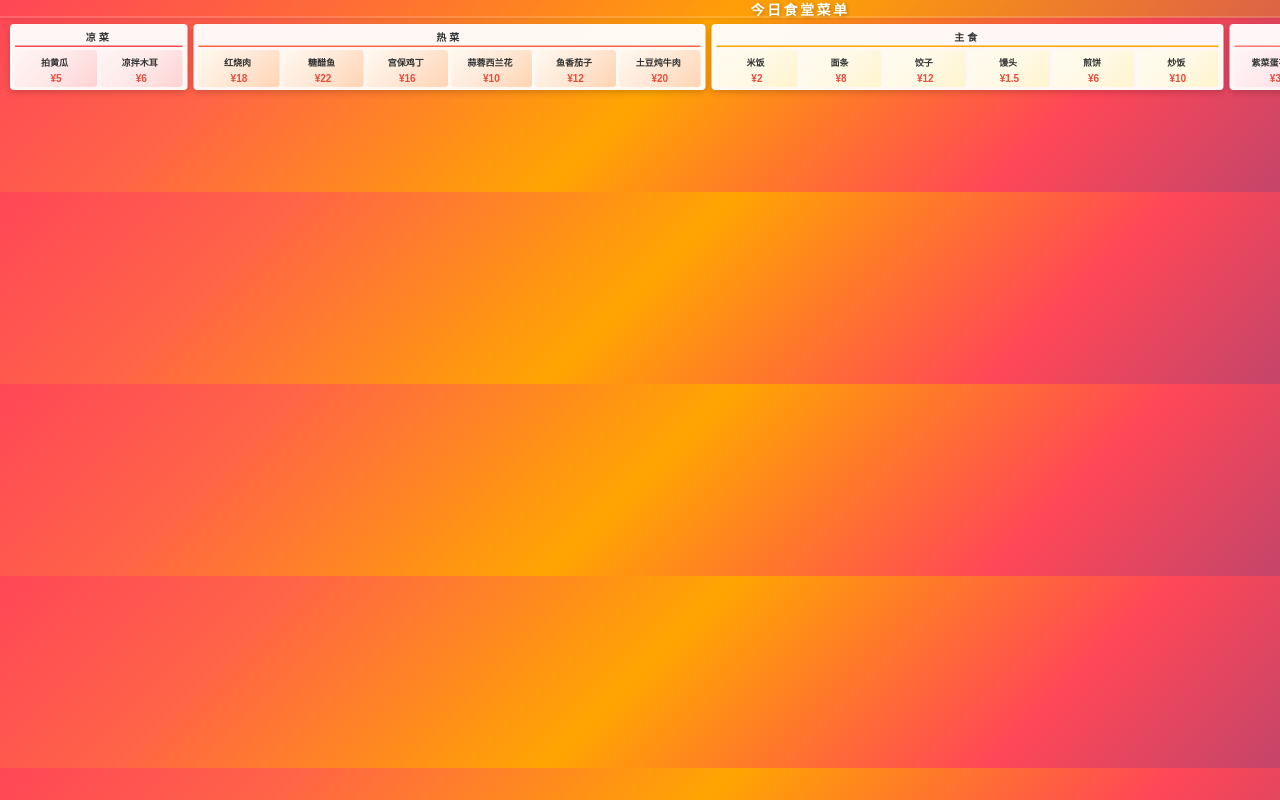
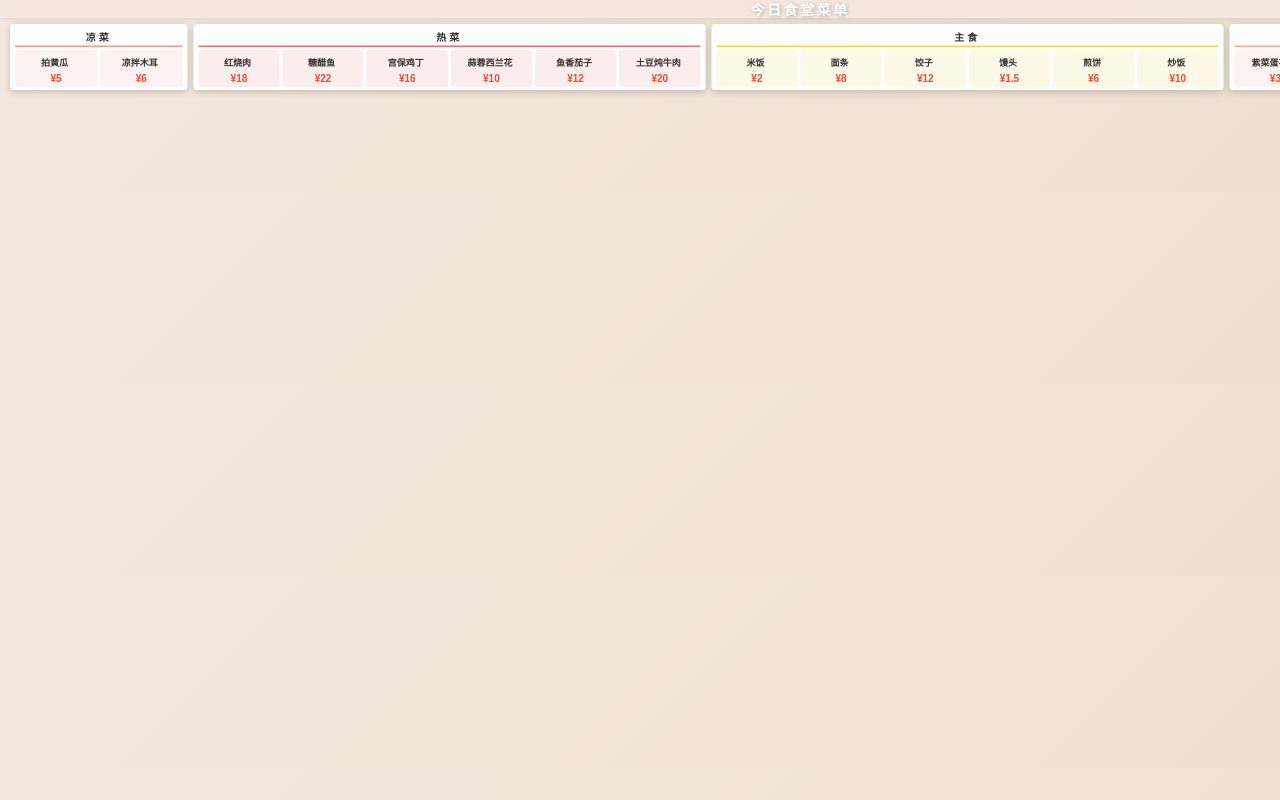
Before and after one commit to ymkfssy/canteen-menu-system, a website: page public/index.html in a window 1280 px wide. Shown: the top 800 px of the page. Drawn offline with Linux system fonts and the light colour scheme; no server answers.

Commit message:
修改CSS分支

```diff
--- a/public/js/display.js
+++ b/public/js/display.js
@@ -90,11 +90,11 @@ function applyTheme(themeName) {
         console.error('获取自定义分类失败:', error);
     }
     const colorPalette = [
-        { header: '#48dbfb', item: 'linear-gradient(135deg, #e0f7fa 0%, #b2ebf2 100%)' },
-        { header: '#f093fb', item: 'linear-gradient(135deg, #ffe0ec 0%, #ffc2d4 100%)' },
-        { header: '#a8e063', item: 'linear-gradient(135deg, #f0f9e8 0%, #d4edbd 100%)' },
-        { header: '#7ee8fa', item: 'linear-gradient(135deg, #e8f8f5 0%, #d0ece7 100%)' },
-        { header: '#ff9a9e', item: 'linear-gradient(135deg, #ffe8ea 0%, #ffd4d7 100%)' }
+        { header: '#A5D6A7', item: 'rgba(165, 214, 167, 0.12)' },
+        { header: '#EF9A9A', item: 'rgba(239, 154, 154, 0.12)' },
+        { header: '#FFF59D', item: 'rgba(255, 245, 157, 0.12)' },
+        { header: '#80CBC4', item: 'rgba(128, 203, 196, 0.12)' },
+        { header: '#F48FB1', item: 'rgba(244, 143, 177, 0.12)' }
     ];
 
     customCategories.forEach((cat, index) => {
--- a/public/js/themes.js
+++ b/public/js/themes.js
@@ -1,147 +1,147 @@
-// 四季主题配置
+// 四季主题配置 - Nature-Inspired Harmony (自然和谐)
 const THEMES = {
   spring: {
     name: '春季',
     colors: {
-      primary: 'linear-gradient(135deg, #a8edea 0%, #fed6e3 100%)',
-      header: 'linear-gradient(135deg, rgba(168, 237, 234, 0.3) 0%, rgba(254, 214, 227, 0.3) 100%)',
-      titleGradient: 'linear-gradient(to right, #ff9a9e, #fecfef, #ff9a9e)',
-      titleShadow: 'rgba(255, 154, 158, 0.8)',
+      primary: 'linear-gradient(135deg, #F5F0E8 0%, #E8E0D0 100%)',
+      header: 'rgba(245, 240, 232, 0.85)',
+      titleGradient: 'linear-gradient(to right, #A5D6A7, #F48FB1, #A5D6A7)',
+      titleShadow: 'rgba(0, 0, 0, 0.25)',
       coldDishes: {
-        header: '#48dbfb',
-        item: 'linear-gradient(135deg, #e0f7fa 0%, #b2ebf2 100%)'
+        header: '#A5D6A7',
+        item: 'rgba(165, 214, 167, 0.12)'
       },
       hotDishes: {
-        header: '#f093fb',
-        item: 'linear-gradient(135deg, #ffe0ec 0%, #ffc2d4 100%)'
+        header: '#EF9A9A',
+        item: 'rgba(239, 154, 154, 0.12)'
       },
       stapleFood: {
-        header: '#a8e063',
-        item: 'linear-gradient(135deg, #f0f9e8 0%, #d4edbd 100%)'
+        header: '#FFF59D',
+        item: 'rgba(255, 245, 157, 0.12)'
       },
       soup: {
-        header: '#7ee8fa',
-        item: 'linear-gradient(135deg, #e8f8f5 0%, #d0ece7 100%)'
+        header: '#80CBC4',
+        item: 'rgba(128, 203, 196, 0.12)'
       },
       fruit: {
-        header: '#ff9a9e',
-        item: 'linear-gradient(135deg, #ffe8ea 0%, #ffd4d7 100%)'
+        header: '#F48FB1',
+        item: 'rgba(244, 143, 177, 0.12)'
       }
     }
   },
   summer: {
     name: '夏季',
     colors: {
-      primary: 'linear-gradient(135deg, #4facfe 0%, #00f2fe 100%)',
-      header: 'linear-gradient(135deg, rgba(79, 172, 254, 0.3) 0%, rgba(0, 242, 254, 0.3) 100%)',
-      titleGradient: 'linear-gradient(to right, #00f2fe, #4facfe, #00f2fe)',
-      titleShadow: 'rgba(0, 242, 254, 0.8)',
+      primary: 'linear-gradient(135deg, #E8EDF2 0%, #F0E8D8 100%)',
+      header: 'rgba(232, 237, 242, 0.85)',
+      titleGradient: 'linear-gradient(to right, #90CAF9, #FFAB91, #90CAF9)',
+      titleShadow: 'rgba(0, 0, 0, 0.25)',
       coldDishes: {
-        header: '#00d2ff',
-        item: 'linear-gradient(135deg, #dff6ff 0%, #b3e5fc 100%)'
+        header: '#90CAF9',
+        item: 'rgba(144, 202, 249, 0.12)'
       },
       hotDishes: {
-        header: '#ff6b6b',
-        item: 'linear-gradient(135deg, #ffe5e5 0%, #ffcccc 100%)'
+        header: '#FFAB91',
+        item: 'rgba(255, 171, 145, 0.12)'
       },
       stapleFood: {
-        header: '#feca57',
-        item: 'linear-gradient(135deg, #fff4d9 0%, #ffe4a3 100%)'
+        header: '#FFE082',
+        item: 'rgba(255, 224, 130, 0.12)'
       },
       soup: {
-        header: '#48dbfb',
-        item: 'linear-gradient(135deg, #e1f5fe 0%, #b3e0f2 100%)'
+        header: '#80DEEA',
+        item: 'rgba(128, 222, 234, 0.12)'
       },
       fruit: {
-        header: '#ff9ff3',
-        item: 'linear-gradient(135deg, #ffe9fc 0%, #ffd4f7 100%)'
+        header: '#CE93D8',
+        item: 'rgba(206, 147, 216, 0.12)'
       }
     }
   },
   autumn: {
     name: '秋季',
     colors: {
-      primary: 'linear-gradient(135deg, #fa8c16 0%, #faad14 100%)',
-      header: 'linear-gradient(135deg, rgba(250, 140, 22, 0.3) 0%, rgba(250, 173, 20, 0.3) 100%)',
-      titleGradient: 'linear-gradient(to right, #ffd89b, #ff9a56, #ffd89b)',
-      titleShadow: 'rgba(255, 154, 86, 0.8)',
+      primary: 'linear-gradient(135deg, #F5EDE0 0%, #F0E0D0 100%)',
+      header: 'rgba(245, 237, 224, 0.85)',
+      titleGradient: 'linear-gradient(to right, #FFCC80, #BCAAA4, #FFCC80)',
+      titleShadow: 'rgba(0, 0, 0, 0.25)',
       coldDishes: {
-        header: '#ff9f43',
-        item: 'linear-gradient(135deg, #fff3e0 0%, #ffe0b2 100%)'
+        header: '#FFCC80',
+        item: 'rgba(255, 204, 128, 0.12)'
       },
       hotDishes: {
-        header: '#ee5a24',
-        item: 'linear-gradient(135deg, #ffe6db 0%, #ffcab8 100%)'
+        header: '#BCAAA4',
+        item: 'rgba(188, 170, 164, 0.12)'
       },
       stapleFood: {
-        header: '#f39c12',
-        item: 'linear-gradient(135deg, #fff8e1 0%, #ffecb3 100%)'
+        header: '#E6C280',
+        item: 'rgba(230, 194, 128, 0.12)'
       },
       soup: {
-        header: '#d35400',
-        item: 'linear-gradient(135deg, #ffeee6 0%, #ffd9c7 100%)'
+        header: '#A1887F',
+        item: 'rgba(161, 136, 127, 0.12)'
       },
       fruit: {
-        header: '#e67e22',
-        item: 'linear-gradient(135deg, #ffe9db 0%, #ffd4b8 100%)'
+        header: '#B39DDB',
+        item: 'rgba(179, 157, 219, 0.12)'
       }
     }
   },
   winter: {
     name: '冬季',
     colors: {
-      primary: 'linear-gradient(135deg, #667eea 0%, #764ba2 100%)',
-      header: 'linear-gradient(135deg, rgba(102, 126, 234, 0.3) 0%, rgba(118, 75, 162, 0.3) 100%)',
-      titleGradient: 'linear-gradient(to right, #e0e7ff, #c7d2fe, #e0e7ff)',
-      titleShadow: 'rgba(199, 210, 254, 0.8)',
+      primary: 'linear-gradient(135deg, #E8ECF0 0%, #DCE0E8 100%)',
+      header: 'rgba(232, 236, 240, 0.85)',
+      titleGradient: 'linear-gradient(to right, #9FA8DA, #80CBC4, #9FA8DA)',
+      titleShadow: 'rgba(0, 0, 0, 0.25)',
       coldDishes: {
-        header: '#5f27cd',
-        item: 'linear-gradient(135deg, #ede7f6 0%, #d1c4e9 100%)'
+        header: '#9FA8DA',
+        item: 'rgba(159, 168, 218, 0.12)'
       },
       hotDishes: {
-        header: '#ee5a6f',
-        item: 'linear-gradient(135deg, #fce4ec 0%, #f8bbd0 100%)'
+        header: '#EF9A9A',
+        item: 'rgba(239, 154, 154, 0.12)'
       },
       stapleFood: {
-        header: '#8e44ad',
-        item: 'linear-gradient(135deg, #f3e5f5 0%, #e1bee7 100%)'
+        header: '#90A4AE',
+        item: 'rgba(144, 164, 174, 0.12)'
       },
       soup: {
-        header: '#3742fa',
-        item: 'linear-gradient(135deg, #e8eaf6 0%, #c5cae9 100%)'
+        header: '#80CBC4',
+        item: 'rgba(128, 203, 196, 0.12)'
       },
       fruit: {
-        header: '#5f27cd',
-        item: 'linear-gradient(135deg, #ede7f6 0%, #d1c4e9 100%)'
+        header: '#B39DDB',
+        item: 'rgba(179, 157, 219, 0.12)'
       }
     }
   },
   prosperity: {
     name: '开门红',
     colors: {
-      primary: 'linear-gradient(135deg, #ff4757 0%, #ff6348 20%, #ffa502 50%, #ff4757 80%, #c44569 100%)',
-      header: 'linear-gradient(135deg, rgba(255, 71, 87, 0.9) 0%, rgba(255, 165, 2, 0.8) 50%, rgba(196, 69, 105, 0.9) 100%)',
-      titleGradient: 'linear-gradient(to right, #ffffff, #f8f9fa, #ffffff)',
-      titleShadow: 'rgba(255, 255, 255, 0.8)',
+      primary: 'linear-gradient(135deg, #F5E8E0 0%, #EDE0D0 100%)',
+      header: 'rgba(245, 232, 224, 0.88)',
+      titleGradient: 'linear-gradient(to right, #E57373, #FFD54F, #E57373)',
+      titleShadow: 'rgba(0, 0, 0, 0.25)',
       coldDishes: {
-        header: '#ff4757',
-        item: 'linear-gradient(135deg, #fff5f5 0%, #ffe8e8 50%, #ffd3d3 100%)'
+        header: '#EF9A9A',
+        item: 'rgba(239, 154, 154, 0.12)'
       },
       hotDishes: {
-        header: '#ff6348',
-        item: 'linear-gradient(135deg, #fff9f0 0%, #ffe8d6 50%, #ffd4b3 100%)'
+        header: '#E57373',
+        item: 'rgba(229, 115, 115, 0.12)'
       },
       stapleFood: {
-        header: '#ffa502',
-        item: 'linear-gradient(135deg, #fffbf0 0%, #fff9e6 50%, #fff4cc 100%)'
+        header: '#FFD54F',
+        item: 'rgba(255, 213, 79, 0.12)'
       },
       soup: {
-        header: '#ff7675',
-        item: 'linear-gradient(135deg, #fff5f7 0%, #ffe8ec 50%, #ffd6d9 100%)'
+        header: '#FFAB91',
+        item: 'rgba(255, 171, 145, 0.12)'
       },
       fruit: {
-        header: '#fd79a8',
-        item: 'linear-gradient(135deg, #fff0f5 0%, #ffe8f1 50%, #ffd1dc 100%)'
+        header: '#F48FB1',
+        item: 'rgba(244, 143, 177, 0.12)'
       }
     },
     isProsperityTheme: true
```
Also changed, not shown: public/admin/css/admin.css (+5 -5 lines).
